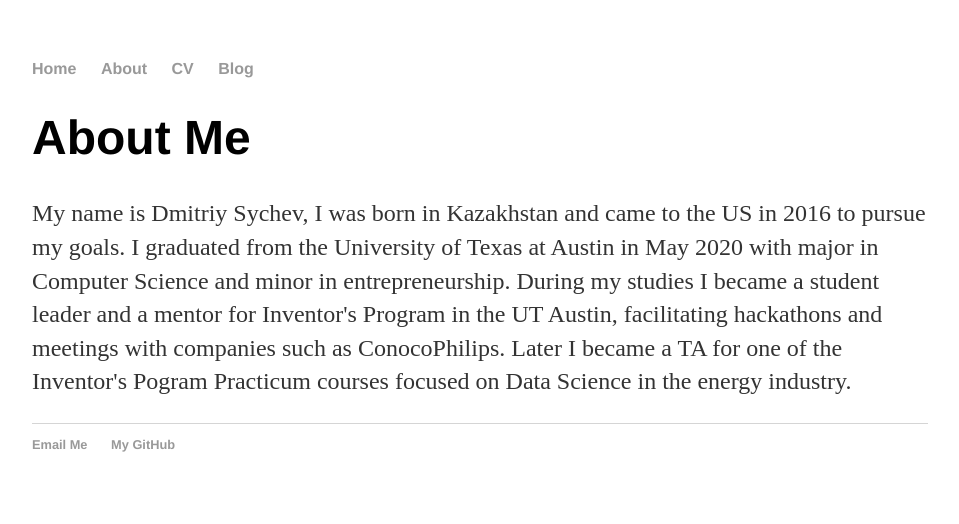
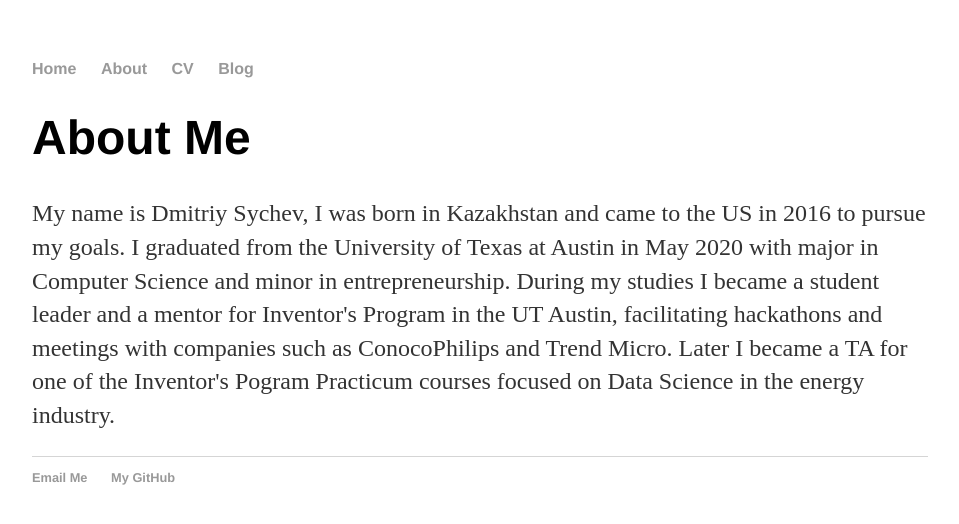
Before and after one commit to dmitriysychev/dmitriysychev.github.io, a Jekyll site: the page built from about/index.html, in a window 1280 px wide. Shown: the top 524 px of the page, without its empty margins (160-1119 px from the left). Built offline with Jekyll 4.4.1, drawn with Linux system fonts in a browser that asks for light colours.

Commit message:
Update index.html

```diff
--- a/about/index.html
+++ b/about/index.html
@@ -5,6 +5,6 @@ title: About Me
 	<h1>{{ page.title }}</h1>
 <p> My name is Dmitriy Sychev, I was born in Kazakhstan and came to the US in 2016 to pursue my goals.
 I graduated from the University of Texas at Austin in May 2020 with major in Computer Science and minor in entrepreneurship.
-During my studies I became a student leader and a mentor for Inventor's Program in the UT Austin, facilitating hackathons and meetings with companies such as ConocoPhilips.
+During my studies I became a student leader and a mentor for Inventor's Program in the UT Austin, facilitating hackathons and meetings with companies such as ConocoPhilips and Trend Micro.
 Later I became a TA for one of the Inventor's Pogram Practicum courses focused on Data Science in the energy industry. <br>
 </p>
```
